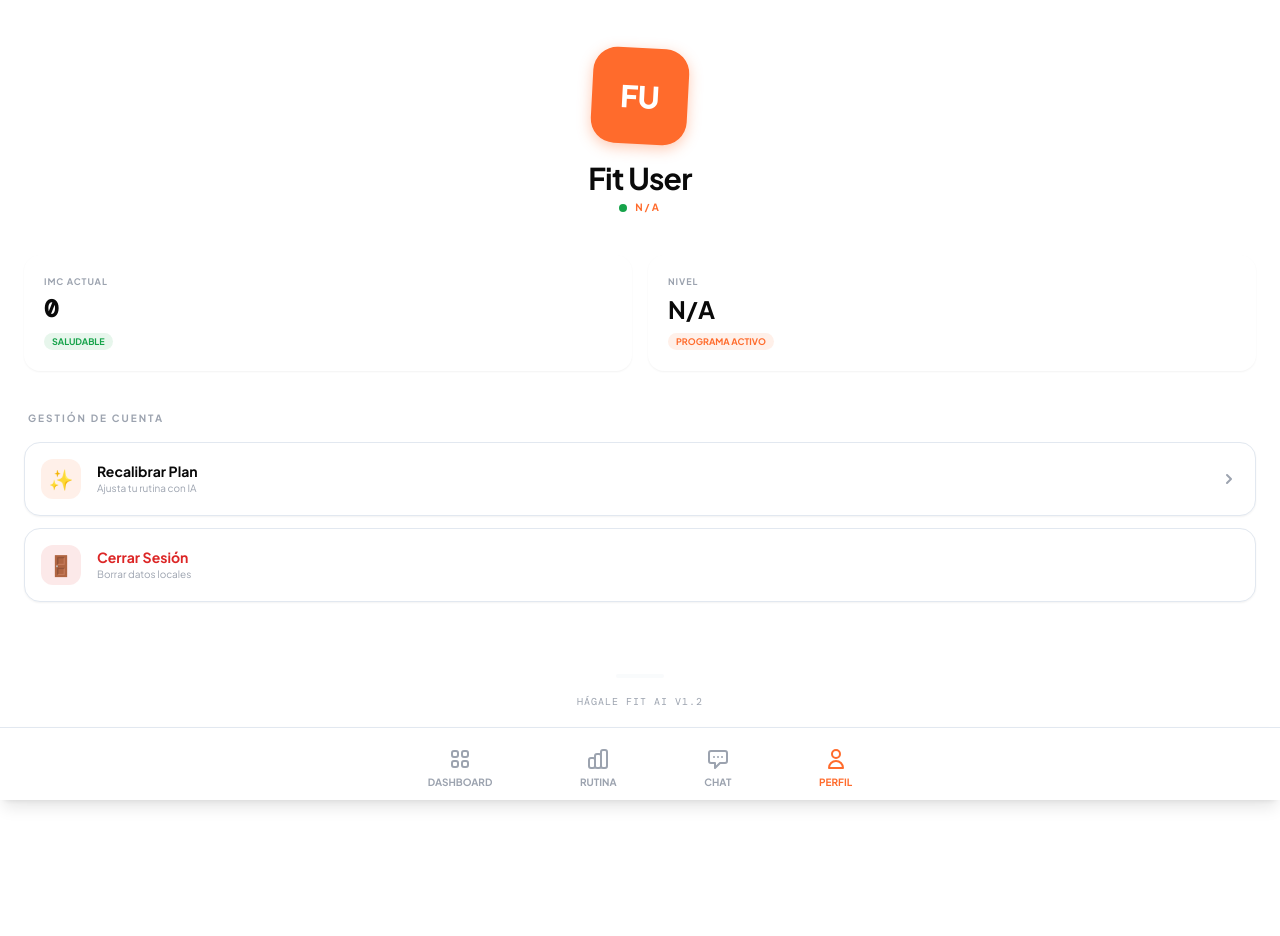
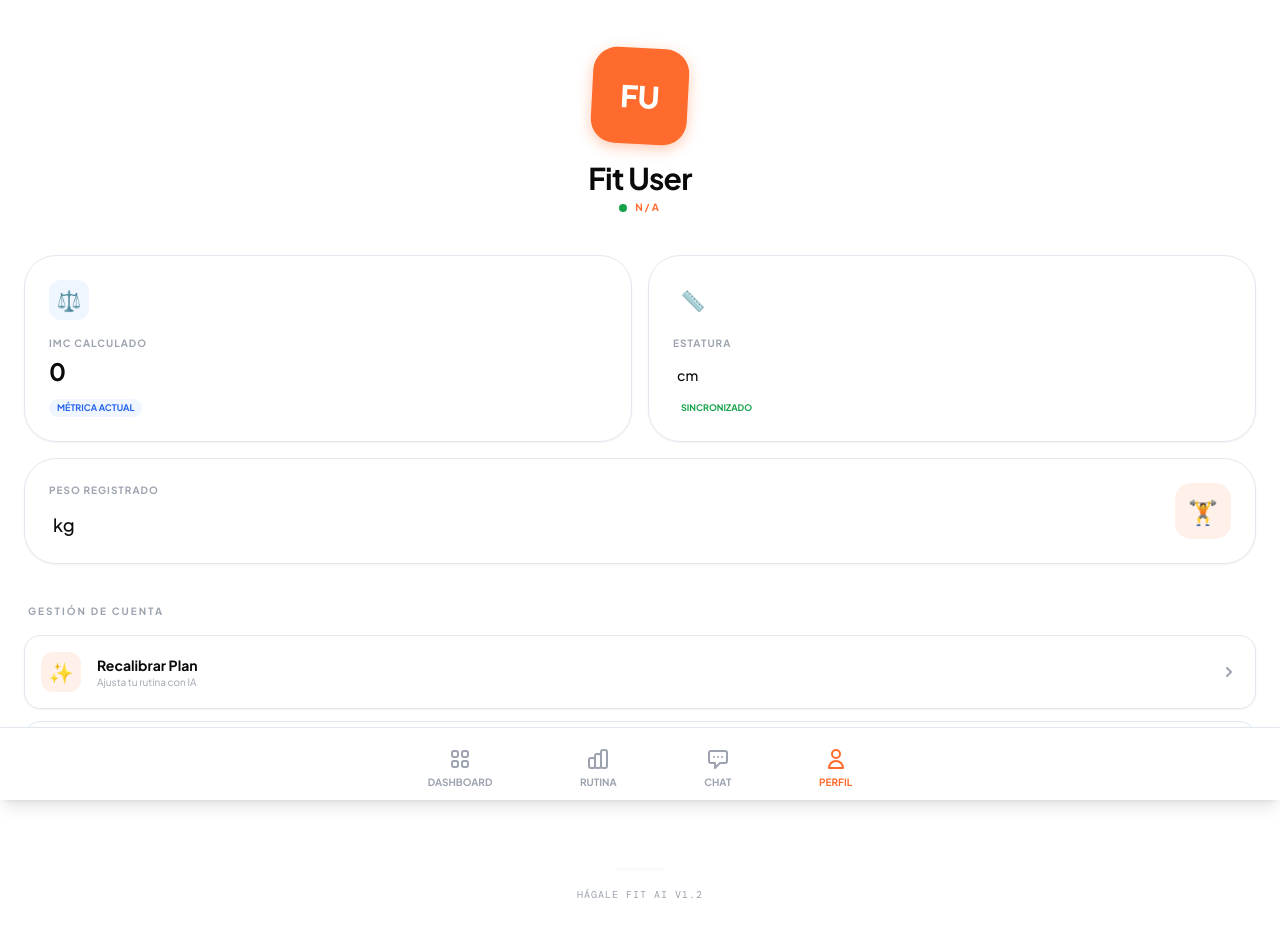
Before and after one commit to santiagoarbelaezc/HagaleFit, an Angular app: page /perfil in a window 1280 px wide. Shown: the top 936 px of the page. Before the commit the page ends 885 px from the top, so only its background shows below. Built offline with nearby package versions, Linux system fonts and the light colour scheme; a web font is replaced by a local one.

Commit message:
subiendo

```diff
--- a/src/app/features/dashboard/dashboard.component.ts
+++ b/src/app/features/dashboard/dashboard.component.ts
@@ -22,10 +22,6 @@ import { FitAgentService } from '../../services/fit-agent.service';
             <p class="text-[10px] font-bold text-ink-muted uppercase tracking-[0.2em]">Resumen Diario</p>
             <h1 class="text-2xl font-bold text-ink -mt-1">{{ profile()?.nombre || 'Fit User' }}</h1>
           </div>
-        </div>
-        <div class="flex items-center space-x-2 bg-white px-4 py-2.5 rounded-2xl border border-border shadow-sm">
-          <span class="text-lg">🔥</span>
-          <span class="font-bold text-ink text-sm">5 días</span>
         </div>
       </header>
 
--- a/src/app/features/profile/profile.component.ts
+++ b/src/app/features/profile/profile.component.ts
@@ -25,18 +25,28 @@ import { ProfileService } from '../../core/services/profile.service';
 
       <!-- Key Metrics -->
       <div class="grid grid-cols-2 gap-4">
-        <div class="card bg-white border-none p-5 shadow-sm">
-          <p class="text-[9px] font-bold text-ink-muted uppercase tracking-widest">IMC Actual</p>
-          <div class="flex items-baseline space-x-1 mt-1">
-            <p class="text-2xl font-mono font-bold">{{ imc() }}</p>
-          </div>
-          <span class="text-[9px] text-success font-bold bg-success/10 px-2 py-0.5 rounded-full mt-2 inline-block">SALUDABLE</span>
+        <div class="card bg-white border border-border rounded-[2rem] p-6 shadow-sm animate-fade-up">
+          <div class="w-10 h-10 bg-accent-light rounded-xl flex items-center justify-center text-xl mb-4">⚖️</div>
+          <p class="text-[10px] font-bold text-ink-muted uppercase tracking-widest mb-1">IMC Calculado</p>
+          <p class="text-2xl font-bold text-ink">{{ imc() }}</p>
+          <span class="text-[9px] text-accent font-bold bg-accent-light px-2 py-0.5 rounded-full mt-3 inline-block">MÉTRICA ACTUAL</span>
         </div>
 
-        <div class="card bg-white border-none p-5 shadow-sm">
-          <p class="text-[9px] font-bold text-ink-muted uppercase tracking-widest">Nivel</p>
-          <p class="text-2xl font-bold mt-1 uppercase">{{ profile()?.nivel || 'N/A' }}</p>
-          <span class="text-[9px] text-primary font-bold bg-primary/10 px-2 py-0.5 rounded-full mt-2 inline-block">PROGRAMA ACTIVO</span>
+        <div class="card bg-white border border-border rounded-[2rem] p-6 shadow-sm animate-fade-up">
+          <div class="w-10 h-10 bg-success-light rounded-xl flex items-center justify-center text-xl mb-4">📏</div>
+          <p class="text-[10px] font-bold text-ink-muted uppercase tracking-widest mb-1">Estatura</p>
+          <p class="text-2xl font-bold text-ink">{{ profile()?.altura }}<span class="text-sm font-medium ml-1">cm</span></p>
+          <span class="text-[9px] text-success font-bold bg-success-light px-2 py-0.5 rounded-full mt-3 inline-block">SINCRONIZADO</span>
+        </div>
+
+        <div class="card bg-white border border-border rounded-[2rem] p-6 shadow-sm col-span-2 animate-fade-up">
+          <div class="flex justify-between items-center">
+            <div>
+              <p class="text-[10px] font-bold text-ink-muted uppercase tracking-widest mb-1">Peso Registrado</p>
+              <p class="text-3xl font-bold text-ink">{{ profile()?.peso }}<span class="text-lg font-medium ml-1">kg</span></p>
+            </div>
+            <div class="w-14 h-14 bg-primary-light rounded-2xl flex items-center justify-center text-2xl">🏋️</div>
+          </div>
         </div>
       </div>
 
```
